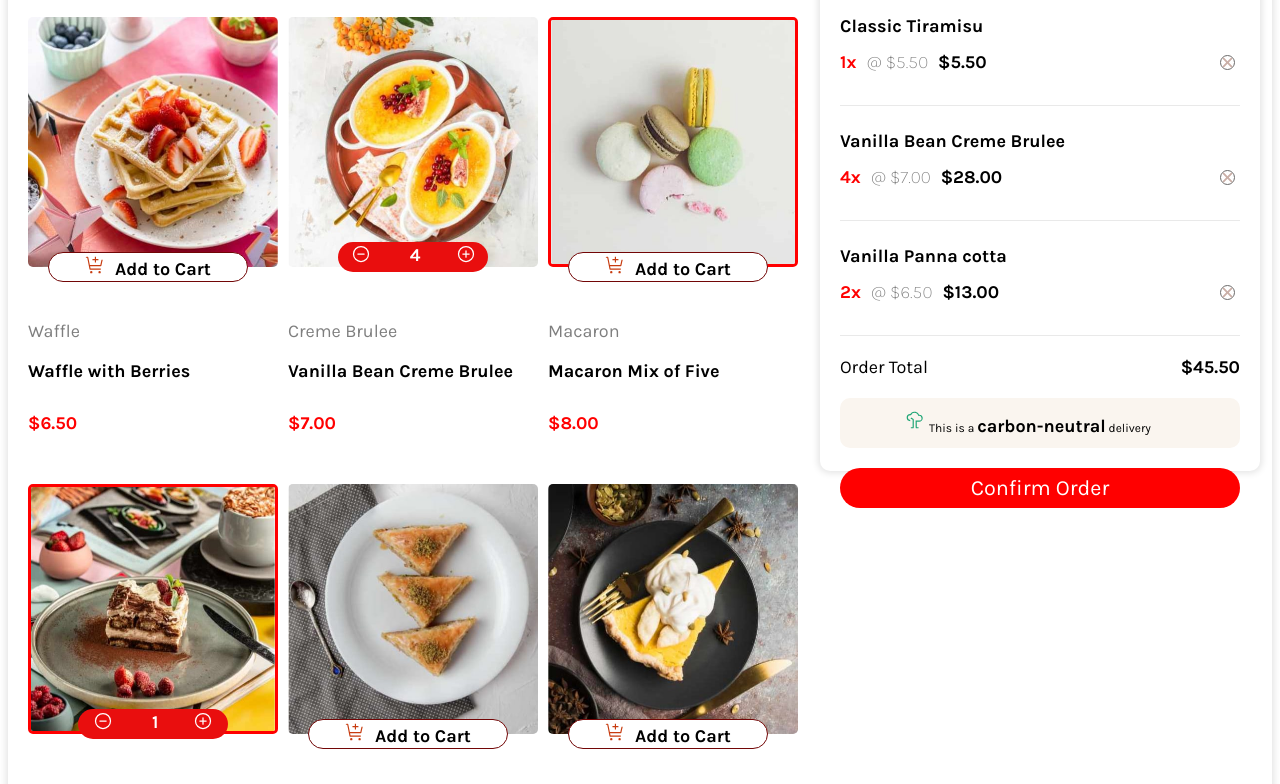
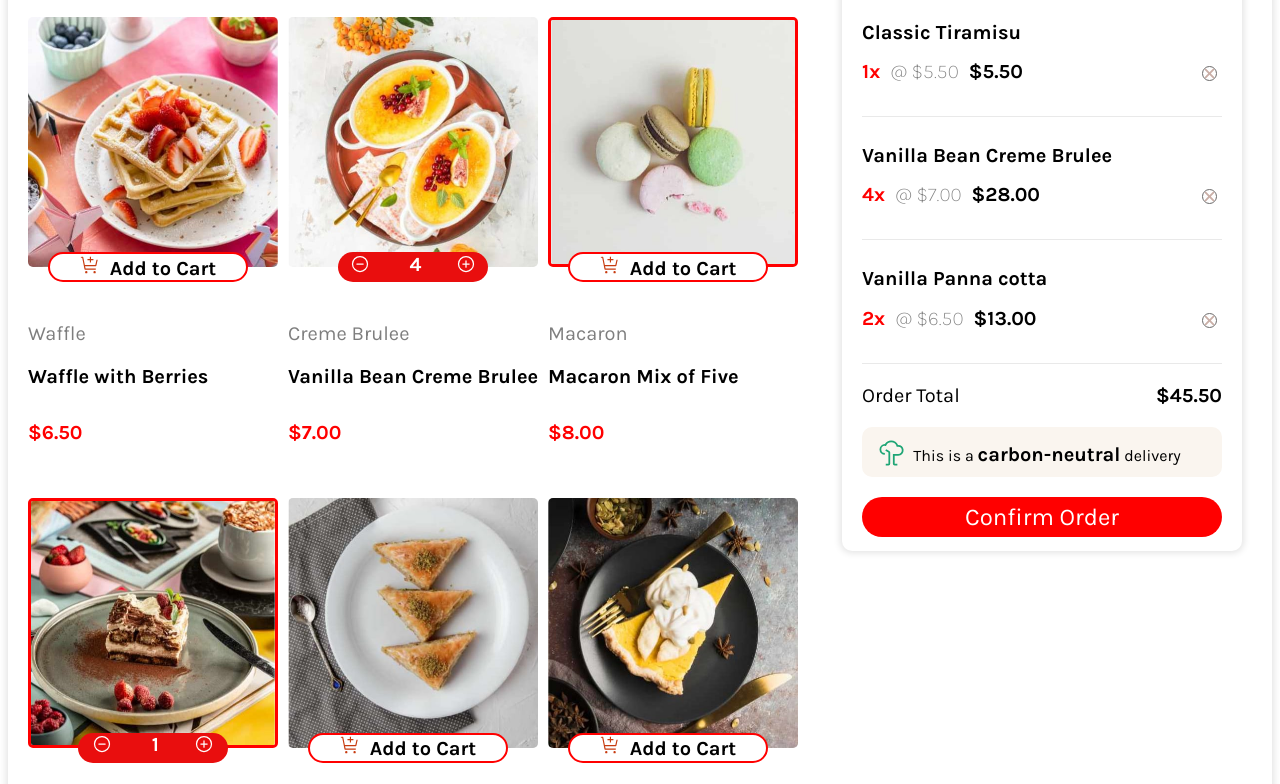
Before and after one commit to Passy-dev/myproject2, a plain HTML site: page index.html in a window 1280 px wide. Shown: the part 97-881 px from the top of the page. Drawn offline with nearby package versions, Linux system fonts and the light colour scheme.

Commit message:
Adjust vertical positioning of cart2 button for improved alignment

```diff
--- a/styles/cardsyle.css
+++ b/styles/cardsyle.css
@@ -1,6 +1,6 @@
 *{
     box-sizing: border-box;
-    font-size: large;
+    font-size:20px;
    font-family: "Karla", sans-serif;
   /* font-optical-sizing: auto; */
 
@@ -48,15 +48,13 @@
     /* margin-top: 0px;; */
 
 }
-/* .card:hover{
-    background-color: #d3f2f8;
+.card:hover{
+    background-color: whitesmoke;
+    border-radius: 10px;
     box-shadow: 0px 0px 7px 2px rgba(0,0,0,0.11);
-    position: relative;
-   transition: all 0.6s ease-in-out;
 
 
-
-} */
+}
 
 
 img{
@@ -66,7 +64,7 @@ img{
 }
 .cart{
 
-    border: 1px solid rgb(114, 6, 6);
+    border: 2px solid red;
     width: 200px;
     height: 30px;
     border-radius: 30px;
@@ -99,7 +97,7 @@ box-shadow: 1px 1px 8px -18px red(230,89,89,0.75);
     border-radius: 30px;
     position: relative;
      left: 50px;
-    top: -30px;
+    top: -20px;
     background-color: rgb(233, 14, 14);
     text-align: center;
     align-content: center;
@@ -118,13 +116,14 @@ ion-icon{
 .right-section{
     background-color: white;
     box-shadow: 0px 0px 7px 2px rgba(0,0,0,0.11);
-    width: 600px;
-    height: 520px;
+    width: 400px;
+    height: 600px;
     margin-right: 30px;
     margin-top: 20px;
     border-radius: 10px;
     /* border: thin solid black; */
     object-fit: cover;
+
 
 
 }
@@ -222,24 +221,25 @@ ion-icon{
      border: none;
 }
 .carbon-neutral img{
-    width:20px;
+    width:30px;
     position: relative;
-    top: -103px;
-    left: -125px;
+    top: -99px;
+    left: -150px;
 }
 .carbon-neutral h3{
     color: #000;
-    font-size: 12px;
+    font-size: 16px;
     position: relative;
-    top: -250px;
+    top: -255px;
     font-weight: normal;
+    left: 5px;
 
 
 }
 
 
 .btn{
-    width: 400px;
+    width: 360px;
    margin: 20px 20px;
 
 
@@ -328,7 +328,7 @@ a{
 
    }
 
-   .card{
+   .card:hover{
     padding: 10px;
 
     background-color: whitesmoke;
```
